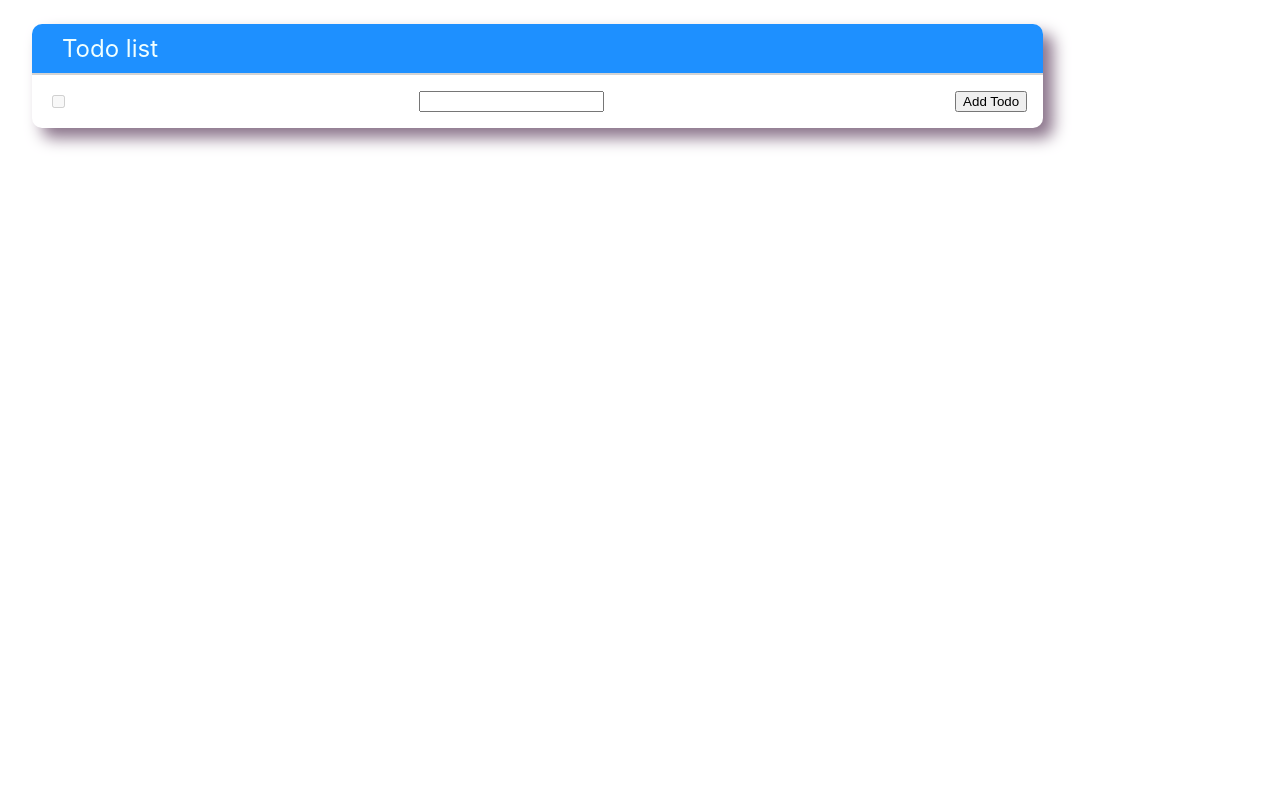
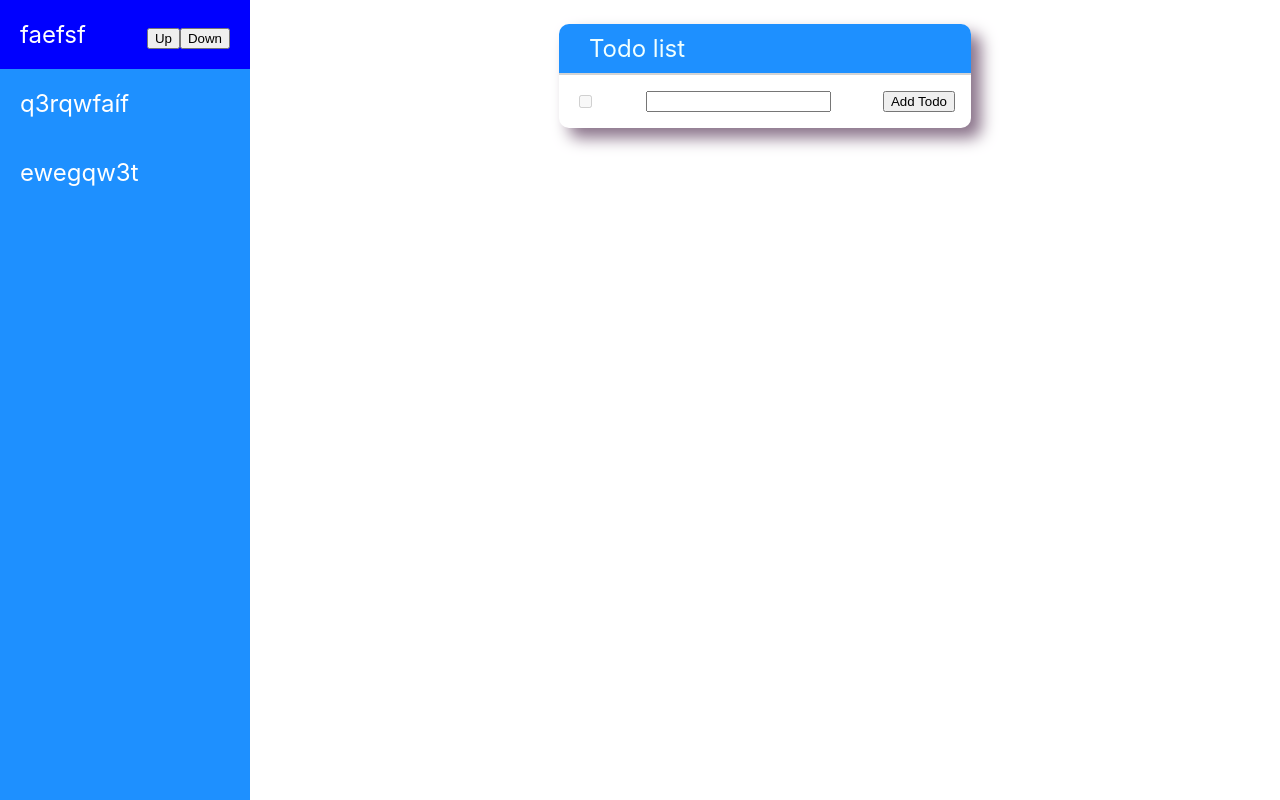
Before and after one commit to chifgeri/react-todo, a React (Create React App) app: page / in a window 1280 px wide. Built offline with nearby package versions, Linux system fonts and the light colour scheme; the HTML template or start-up script is replaced by a standard one.

Commit message:
Create Sidebar and a container, for navigate between lists

```diff
--- a/src/App.tsx
+++ b/src/App.tsx
@@ -1,10 +1,11 @@
 import React from "react";
 import TodoList from "./components/TodoList";
+import ListContainer from "./components/ListContainer";
 
 function App() {
   return (
     <div className="App">
-      <TodoList />
+      <ListContainer />
     </div>
   );
 }
--- /dev/null
+++ b/src/components/ListContainer.css
@@ -0,0 +1,13 @@
+.list-container {
+  display: flex;
+  align-items: stretch;
+  height: 100%;
+}
+
+.todo-lists {
+  display: flex;
+  justify-content: center;
+  width: 100%;
+  /* Margin to shift drom sidebar*/
+  margin-left: 250px;
+}
--- /dev/null
+++ b/src/components/ListContainer.tsx
@@ -0,0 +1,25 @@
+import React, { useState } from "react";
+import { TodoList as TList } from "../data/todolist.dto";
+import ListSideBar from "./ListSideBar";
+import TodoList from "./TodoList";
+import "./ListContainer.css";
+
+interface Props {}
+
+const ListContainer = (props: Props) => {
+  const [todoLists, setTodoLists] = useState<TList[]>([
+    { name: "faefsf", todos: [], id: 1 },
+    { name: "q3rqwfaíf", todos: [], id: 2 },
+    { name: "ewegqw3t", todos: [], id: 3 },
+  ]);
+  return (
+    <div className="list-container">
+      <ListSideBar list={todoLists} />
+      <div className="todo-lists">
+        <TodoList />
+      </div>
+    </div>
+  );
+};
+
+export default ListContainer;
--- /dev/null
+++ b/src/components/ListSideBar.css
@@ -0,0 +1,24 @@
+.side-bar-container {
+  background-color: dodgerblue;
+  display: flex;
+  max-width: 250px;
+  min-width: 250px;
+  flex-direction: column;
+  position: absolute;
+  height: 100%;
+  left: 0;
+  top: 0;
+}
+
+.side-bar-item {
+  display: flex;
+  justify-content: space-between;
+  padding: 20px;
+  font-size: 1.5em;
+  color: white;
+}
+
+.side-bar-item:hover {
+  background-color: blue;
+  cursor: pointer;
+}
--- /dev/null
+++ b/src/components/ListSideBar.tsx
@@ -0,0 +1,36 @@
+import React, { useState } from "react";
+import { TodoList } from "../data/todolist.dto";
+import "./ListSideBar.css";
+
+interface Props {
+  list: TodoList[];
+}
+
+const ListSideBar = (props: Props) => {
+  const [hoverItem, setHoverItem] = useState<number | null>();
+  return (
+    <div className="side-bar-container">
+      {props.list.map((item) => (
+        <div
+          className="side-bar-item"
+          onMouseEnter={() => {
+            setHoverItem(item.id);
+          }}
+          onMouseLeave={() => {
+            setHoverItem(null);
+          }}
+        >
+          <p>{item.name}</p>
+          {item.id === hoverItem && (
+            <div>
+              <input type="button" onClick={() => {}} value="Up" />
+              <input type="button" onClick={() => {}} value="Down" />
+            </div>
+          )}
+        </div>
+      ))}
+    </div>
+  );
+};
+
+export default ListSideBar;
--- a/src/index.css
+++ b/src/index.css
@@ -1,5 +1,7 @@
-body p {
+body,
+p {
   margin: 0;
+  padding: 0;
   font-family: -apple-system, BlinkMacSystemFont, "Segoe UI", "Roboto", "Oxygen",
     "Ubuntu", "Cantarell", "Fira Sans", "Droid Sans", "Helvetica Neue",
     sans-serif;
```
